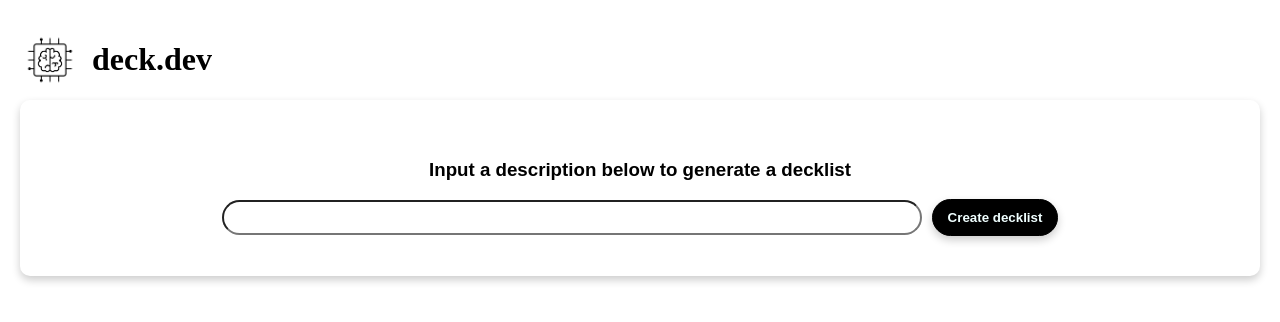
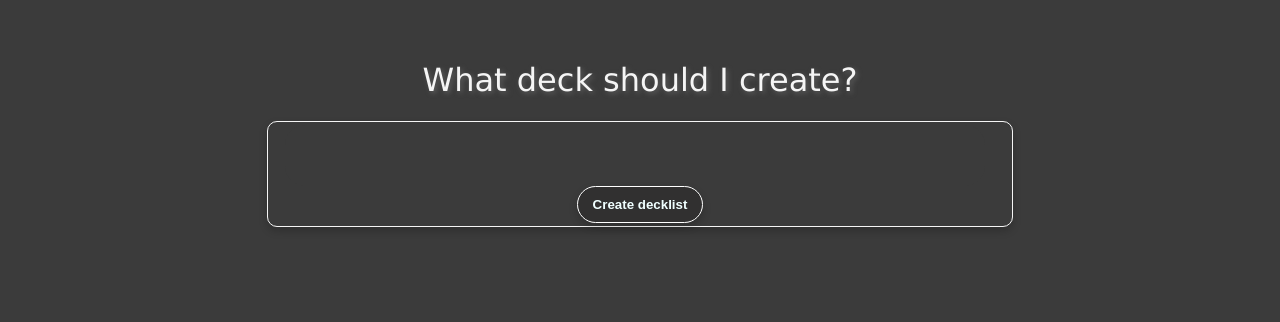
Before and after one commit to eboyden42/mtg-commander-ai, a React (Vite) app in the folder frontend/: page / in a window 1280 px wide. Shown: the top 322 px of the page. Built offline with nearby package versions, Linux system fonts and the light colour scheme.

Commit message:
improved styling

```diff
--- a/frontend/index.html
+++ b/frontend/index.html
@@ -2,7 +2,7 @@
 <html lang="en">
   <head>
     <meta charset="UTF-8" />
-    <link rel="icon" type="image/svg+xml" href="/vite.svg" />
+    <link rel="icon" type="image/svg+xml" href="/logo1.png" />
     <meta name="viewport" content="width=device-width, initial-scale=1.0" />
     <title>CommanderAI</title>
   </head>
--- a/frontend/src/App.jsx
+++ b/frontend/src/App.jsx
@@ -4,7 +4,7 @@ import CommanderDeck from './components/CommanderDeck.jsx'
 import Header from './components/Header.jsx'
 
 function App() {
-  const [generatedResponse, setGeneratedResponse] = useState(undefined)
+  const [generatedResponse, setGeneratedResponse] = useState(null)
 
 
   function handleSubmit(event) {
@@ -38,7 +38,7 @@ function App() {
 
   return (
     <>
-      <Header />
+      {/* <Header /> */}
       <Form handleSubmit={handleSubmit} />
       <div>
         {generatedResponse}
--- a/frontend/src/components/CommanderDeck.jsx
+++ b/frontend/src/components/CommanderDeck.jsx
@@ -4,7 +4,7 @@ export default function CommanderDeck({ commander, decklist, description }) {
 
     return (
         <>
-        <div className="commander-container" >
+        <div className="commander-container fade-in" >
             <h1>Commander: {commander}</h1>
             <ul>
                 {decklist}
--- a/frontend/src/components/Form.jsx
+++ b/frontend/src/components/Form.jsx
@@ -2,8 +2,8 @@ export default function Form({ handleSubmit }) {
 
   return (
     <>
+    <h1>What deck should I create?</h1>
     <div className="form-container">
-      <h3>Input a description below to generate a decklist</h3>
       <form onSubmit={handleSubmit}>
         <input type="text" name="description"/>
         <button>Create decklist</button>
--- a/frontend/src/index.css
+++ b/frontend/src/index.css
@@ -1,40 +1,53 @@
 body {
-  margin: 0;
+  margin: 20px;
   padding: 20px;
   display: block;
+  background-color: rgb(59, 59, 59);
+  text-align: center;
+  font-family: Verdana, Geneva, Tahoma, sans-serif;
+}
+
+h1 {
+  font-weight: lighter;
+  color: whitesmoke;
+  text-shadow: 2px 2px 5px rgb(96, 96, 96);
 }
 
 .form-container {
-  display: flex;
-  flex-direction: column;
-  align-items: center;
+  box-shadow: 0 4px 8px rgba(0, 0, 0, 0.2);
   margin: auto;
-  box-shadow: 0 4px 8px rgba(0, 0, 0, 0.2);
-  padding: 40px;
+  max-width: 60%;
+  padding: 3px 12px;
   border-radius: 10px;
+  border: 1px solid whitesmoke;
 }
 
 input {
-  padding: 8px 15px;
+  padding: 20px 15px;
   min-width: 700px;
   max-width: 800px;
   box-sizing: border-box;
   border-radius: 20px;
+  border: none;
   margin-right: 10px;
+  background-color: rgb(59, 59, 59);
+  outline: none;
+  color: whitesmoke;
+  font-size: large;
 }
 
 button {
   padding: 10px 15px;
   border-radius: 20px;
-  background-color: black;
+  background-color: rgb(49, 48, 48);
   color: azure;
   font-weight: bold;
-  border: 1px solid black;
+  border: 1px solid white;
   box-shadow: 0 4px 8px rgba(0, 0, 0, 0.2);
 }
 
 button:hover {
-  border: 1px solid white;
+  box-shadow: 0 6px 8px rgba(0, 0, 0, 0.2);
 }
 
 h3 {
@@ -42,17 +55,44 @@ h3 {
 }
 
 .commander-container {
-  background-color: aliceblue;
+  background-color: rgb(59, 59, 59);
   width: 700px;
+  margin: 20px auto;
+  color: rgb(180, 180, 180);
+  padding: 10px;
+}
+
+.commander-container > h1 {
+  color: rgb(180, 180, 180);
+  text-shadow: none;
 }
 
 .header {
   display: flex;
   flex-direction: row;
   align-items: center;
+
   gap: 12px;
 }
 
 .logo {
   width: 60px
 }
+
+.fade-in {
+  opacity: 0;
+  transform: translateY(-10px);
+  animation: fadeIn 0.5s ease-in-out forwards;
+}
+
+@keyframes fadeIn {
+  0% {
+    opacity: 0;
+    transform: translateY(-10px);
+  }
+
+  100% {
+    opacity: 1;
+    transform: translateY(0);
+  }
+}
```
Also changed, not shown: frontend/public/logo1.png (added).
